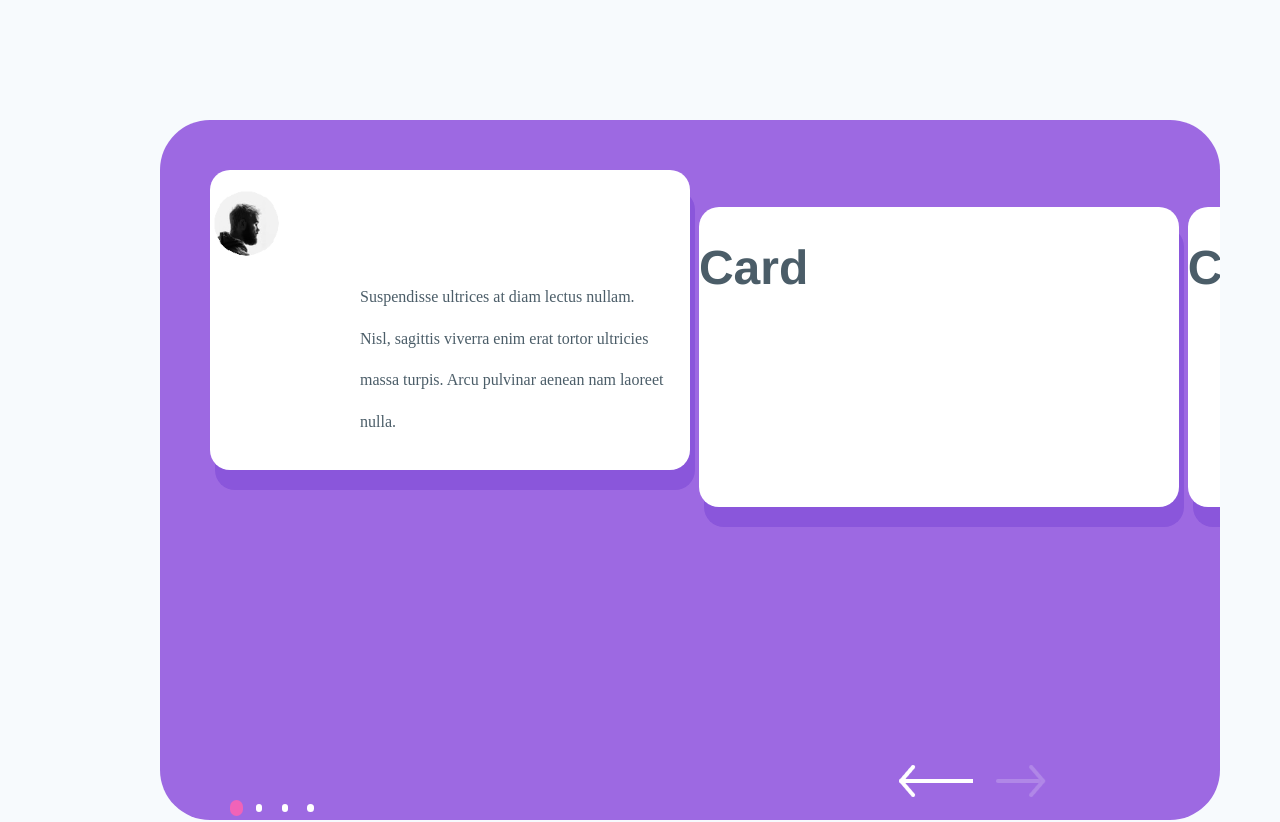
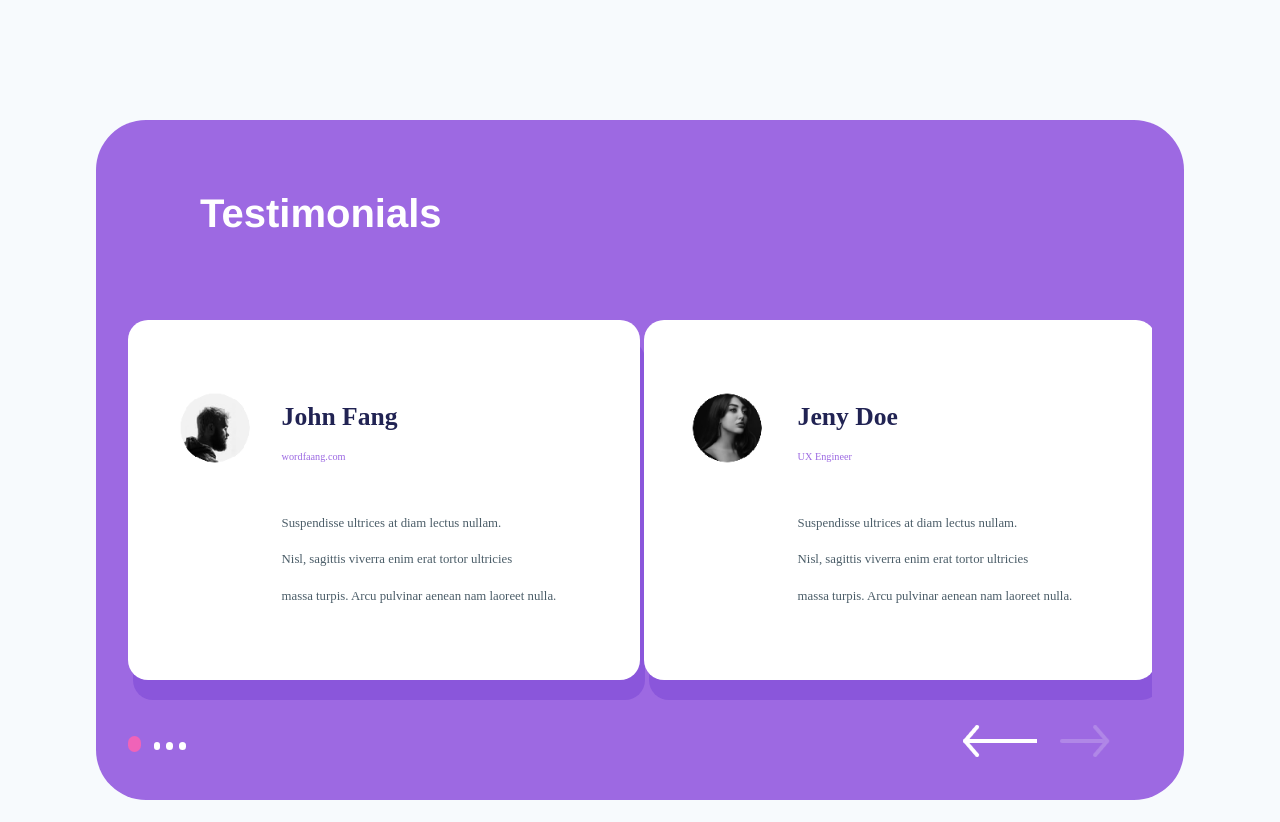
Before and after one commit to ShafeeRushdan/ClickUp, a website: page index.html in a window 1280 px wide. Shown: the part 3080-3902 px from the top of the page. Drawn offline with Linux system fonts and the light colour scheme.

Commit message:
menu complete

```diff
--- a/index.html
+++ b/index.html
@@ -89,37 +89,86 @@
 </div>
 
 <div class="testimonials">
-    <div class="testimonials__background">
+    <div class="testimonials__background"></div>
+   <div class="title__mover">
 
-        <div class="cardnew"><h2 class="whocares">Suspendisse ultrices at diam lectus nullam.</h2>
-            <div class="testimonials__carda__image"></div>
-            <br>
-            <h2 class="whocares">Nisl, sagittis viverra enim erat tortor ultricies</h2>
-            <br>
-            <h2 class="whocares">massa turpis. Arcu pulvinar aenean nam laoreet</h2>
-            <br>
-            <h2 class="whocares">nulla.</h2></h2></div>
-        <div class="card"><h2>Card</h2></div>
-        <div class="card"><h2>Card</h2></div>
-        <div class="card"><h2>Card</h2></div>
-        <div class="card"><h2>Card</h2></div>
-        <div class="card"><h2>Card</h2></div>
-        <div class="card"><h2>Card</h2></div>
-        <div class="card"><h2>Card</h2></div>
-        <div class="card"><h2>Card</h2></div>
+       <h1 class="testimonials__title">Testimonials</h1>
     </div>
 
-    <!-- <div class="testimonials__carda"></div>
+        <div class="testimonials__cardcontainer">
+
+                    <div class="card">
+                        <div class="name__mover">
+                            <h1 class="testimonials__card__name">John Fang</h1>
+                        </div>
+
+                        <div class="site__mover">
+                            <h1 class="testimonials__carda__site">wordfaang.com</h1>
+                        </div>
+
+                        <div class="testimonials__carda__image"></div>
+
+                        <div class="content__mover">
+                            <h1 class="testimonials__cardb__content">Suspendisse ultrices at diam lectus nullam.</h1>
+                            <br>
+                            <h1 class="testimonials__cardb__content">Nisl, sagittis viverra enim erat tortor ultricies</h1>
+                            <br>
+                            <h1 class="testimonials__cardb__content">massa turpis. Arcu pulvinar aenean nam laoreet nulla.</h1>
+
+                        </div>
+
+                    </div>
+
+                    <div class="card">
+                        <div class="name__mover">
+                            <h1 class="testimonials__card__name">Jeny Doe</h1>
+                        </div>
+
+                        <div class="site__mover">
+                            <h1 class="testimonials__carda__site">UX Engineer</h1>
+                        </div>
+
+                        <div class="testimonials__cardb__image"></div>
 
 
-        <h1 class="testimonials__carda__name">John Fang</h1>
-        <h1 class="testimonials__carda__site">wordfaang.com</h1>
-        <div class="testimonials__carda__image"></div> -->
-        <!-- <div class="testimonials__cardb"></div>
-        <div class="testimonials__cardb__image"></div>
-        <h1 class="testimonials__cardb__content">Suspendisse ultrices at diam lectus nullam. Nisl, sagittis viverra enim erat tortor</h1>
-        <h1 class="testimonials__cardb__site">UX Engineer</h1>
-        <h1 class="testimonials__cardb__name">Jeny Doe</h1> -->
+                        <div class="content__mover">
+                            <h1 class="testimonials__cardb__content">Suspendisse ultrices at diam lectus nullam.</h1>
+                            <br>
+                            <h1 class="testimonials__cardb__content">Nisl, sagittis viverra enim erat tortor ultricies</h1>
+                            <br>
+                            <h1 class="testimonials__cardb__content">massa turpis. Arcu pulvinar aenean nam laoreet nulla.</h1>
+
+                        </div>
+
+                    </div>
+
+
+
+                    <div class="card">
+                        <div class="name__mover">
+                            <h1 class="testimonials__card__name">Shafee Rushdan</h1>
+
+
+                        </div>
+
+                        <div class="site__mover">
+                            <h1 class="testimonials__carda__site">github.com/ShafeeRushdan</h1>
+                        </div>
+
+                        <div class="content__mover">
+                            <h1 class="testimonials__cardb__content">Suspendisse ultrices at diam lectus nullam.</h1>
+                            <br>
+                            <h1 class="testimonials__cardb__content">Nisl, sagittis viverra enim erat tortor ultricies</h1>
+                            <br>
+                            <h1 class="testimonials__cardb__content">massa turpis. Arcu pulvinar aenean nam laoreet nulla.</h1>
+
+                        </div>
+                    </div>
+
+                </div>
+            </div>
+        </div>
+    </div>
         <div class="testimonials__dota"></div>
         <div class="testimonials__dotb"></div>
         <div class="testimonials__dotc"></div>
--- a/styles.css
+++ b/styles.css
@@ -592,32 +592,44 @@ div.security__background {
 
 /* TESTIMONIALS */
 div.testimonials__background {
+  position: absolute;
+  width: 85%;
+  height: 85%;
+  left: 7.5%;
+  top: 400%;
+
+  background: #9d69e2;
+  border-radius: 50px;
+
+
+
+  color: #FFFFFF;
+
+
+  overflow-x: scroll;
+
+  white-space: nowrap;
+
+}
+div.testimonials__cardcontainer {
   /* Rectangle 35 */
   position: absolute;
-  width: 75%;
-  height: 75%;
-  left: 12.5%;
-  top: 400%;
-
-  background: #9d69e2;
-  border-radius: 50px;
-
-  font-family: Helvetica;
-  font-style: normal;
-  font-weight: bold;
-  font-size: 2.5vw;
-  line-height: 130%;
-  color: #FFFFFF;
-
-padding: 50px 50px;
+  width: 80%;
+  height: 90%;
+  left: 10%;
+  top: 425%;
+
+
+
+
+
+
+
   overflow-x: scroll;
 
   white-space: nowrap;
 
 }
-
-
-
 div.testimonials__carda {
   /* Rectangle 35 */
   position: absolute;
@@ -625,15 +637,10 @@ div.testimonials__carda {
   height: 50%;
   left: 18%;
   top: 425%;
-  background: #FFFFFF;
-  -webkit-box-shadow: 0px 20px 0px rgba(156, 105, 226, 0.3);
-          box-shadow: 0px 20px 0px rgba(156, 105, 226, 0.3);
-  border-radius: 20px;
-  -webkit-box-shadow: 5px 20px #8a56db;
-          box-shadow: 5px 20px #8a56db;
-
-}
-
+
+
+
+}
 h1.testimonials__carda__content {
   /* Suspendisse ultrices at diam lectus nullam. Nisl, sagittis viverra enim erat tortor ultricies massa turpis. Arcu pulvinar aenean nam laoreet nulla. */
   position: absolute;
@@ -650,59 +657,76 @@ h1.testimonials__carda__content {
   /* 1 */
   color: #4B5D68;
 }
-
-h1.testimonials__carda__name {
+h1.testimonials__card__name {
   /* John Fang */
+
+  font-family: Avenir;
+  font-size: 2vw;
+  color: #212353;
+
+}
+h1.testimonials__title {
+  /* Testimonials */
+
+position: absolute;
+
+
+font-family: Helvetica;
+font-style: normal;
+font-weight: bold;
+font-size: 40px;
+line-height: 130%;
+/* identical to box height, or 52px */
+display: flex;
+align-items: center;
+
+color: white;
+
+
+}
+div.title__mover {
+  position: absolute;
+  top: 405%;
+  padding-left: 15%;
+
+}
+div.content__mover {
+  position: absolute;
+  top: 27%;
+  padding-left: 15%;
+
+}
+div.name__mover {
+  position: absolute;
+  top: 9%;
+  padding-left: 15%;
+}
+
+div.site__mover {
+  position: absolute;
+  top: 17%;
+  padding-left: 100%;
+}
+
+h1.testimonials__carda__site {
+  /* wordfaang.com */
   position: absolute;
   width: 10%;
   height: 5%;
-  left: 30%;
-  top: 435%;
-  font-family: Avenir;
-  font-style: normal;
-  font-weight: 800;
-  font-size: 1.25vw;
-  line-height: 160%;
-  /* identical to box height, or 29px */
-  display: -webkit-box;
-  display: -ms-flexbox;
-  display: flex;
-  -webkit-box-align: center;
-      -ms-flex-align: center;
-          align-items: center;
-  letter-spacing: 0.005em;
-  /* 2 */
-  color: #212353;
-}
-
-h1.testimonials__carda__site {
-  /* wordfaang.com */
-  position: absolute;
-  width: 10%;
-  height: 5%;
-  left: 30%;
-  top: 440%;
+  left: 15%;
+  top: 14%;
   font-family: Avenir;
   font-style: normal;
   font-weight: 500;
-  font-size: 1vw;
-  line-height: 160%;
-  /* or 22px */
-  display: -webkit-box;
-  display: -ms-flexbox;
-  display: flex;
-  -webkit-box-align: center;
-      -ms-flex-align: center;
-          align-items: center;
-  letter-spacing: 0.01em;
-  /* 3 */
+  font-size: .8vw;
+  line-height: 160%;
+
   color: #9C69E2;
 }
-
 div.testimonials__carda__image {
   /* Ellipse 76 */
   position: absolute;
-  width: 6.3%;
+  width: 7%;
   height: 13%;
   background-image: url("propic.png");
   top: 10%;
@@ -733,10 +757,10 @@ div.testimonials__cardb {
 div.testimonials__cardb__image {
   /* Ellipse 76 */
   position: absolute;
-  width: 6.3%;
+  width: 7%;
   height: 13%;
-  left: 68%;
-  top: 435%;
+  left: 55%;
+  top: 10%;
   background-image: url("propicb.png");
   background-repeat: no-repeat;
   background-size: contain;
@@ -744,16 +768,11 @@ div.testimonials__cardb__image {
 
 h1.testimonials__cardb__content {
   /* Suspendisse ultrices at diam lectus nullam. Nisl, sagittis viverra enim erat tortor */
-  position: absolute;
-  width: 12.5%;
-  height: 50%;
-  left: 75%;
-  top: 447%;
-  font-family: Avenir;
-  font-style: normal;
-  font-weight: normal;
-  font-size: 1.25vw;
-  line-height: 180%;
+  font-family: Avenir;
+  font-style: normal;
+  font-weight: normal;
+  font-size: 1vw;
+  line-height: 10%;
   /* or 32px */
   /* 1 */
   color: #4B5D68;
@@ -812,8 +831,8 @@ div.testimonials__dota {
   position: absolute;
   width: 1%;
   height: 2%;
-  left: 18%;
-  top: 485%;
+  left: 10%;
+  top: 477%;
   /* 4 */
   background: #F063B8;
   border-radius: 50px;
@@ -824,8 +843,8 @@ div.testimonials__dotb {
   position: absolute;
   width: .5%;
   height: 1%;
-  left: 20%;
-  top: 485.5%;
+  left: 12%;
+  top: 477.75%;
   background: #FFFFFF;
   border-radius: 50px;
 }
@@ -835,8 +854,8 @@ div.testimonials__dotc {
   position: absolute;
   width: .5%;
   height: 1%;
-  left: 22%;
-  top: 485.5%;
+  left: 13%;
+  top: 477.75%;
   border-radius: 50px;
   background: #FFFFFF;
 }
@@ -846,8 +865,8 @@ div.testimonials__dotd {
   position: absolute;
   width: .5%;
   height: 1%;
-  left: 24%;
-  top: 485.5%;
+  left: 14%;
+  top: 477.75%;
   border-radius: 50px;
   background: #FFFFFF;
 }
@@ -857,8 +876,8 @@ div.testimonials__arrowa {
   position: absolute;
   width: 6%;
   height: 10%;
-  left: 70%;
-  top: 477%;
+  left: 75%;
+  top: 472%;
   background-image: url("warrow.png");
 }
 
@@ -867,8 +886,8 @@ div.testimonials__arrowb {
   position: absolute;
   width: 6%;
   height: 10%;
-  left: 76%;
-  top: 477%;
+  left: 81%;
+  top: 472%;
   opacity: 20%;
   background-image: url("warrowb.png");
 }
@@ -882,6 +901,36 @@ div.scrolling-wrapper {
 
 }
 div.cardnew {
+    display: inline-block;
+    background-color: white;
+    width: 50%;
+    height: 50%;
+
+    -webkit-box-shadow: 0px 20px 0px rgba(156, 105, 226, 0.3);
+    box-shadow: 0px 20px 0px rgba(156, 105, 226, 0.3);
+    border-radius: 20px;
+    -webkit-box-shadow: 5px 20px #8a56db;
+    box-shadow: 5px 20px #8a56db;
+    /* 1 */
+    color: #4B5D68;
+
+
+  }
+  h2.whocares {
+
+    font-family: Avenir;
+    font-style: normal;
+    font-weight: normal;
+    font-size: 1vw;
+    line-height: 100%;
+    width:5%;
+    color: #4B5D68;
+
+
+
+  }
+  div.card{
+
     display: inline-block;
     background-color: white;
     width: 50%;
@@ -891,35 +940,7 @@ div.cardnew {
     border-radius: 20px;
     -webkit-box-shadow: 5px 20px #8a56db;
     box-shadow: 5px 20px #8a56db;
-    /* 1 */
-    color: #4B5D68;
-
-
-  }
-  h2.whocares {
-    position: absolute;
-    font-family: Avenir;
-    font-style: normal;
-    font-weight: normal;
-    font-size: 1.25vw;
-    line-height: 180%;
-    width:15.5%;
-    color: #4B5D68;
-    text-align: justify;
-    padding: 100px 150px ;
-
-  }
-  div.card{
-    display: inline-block;
-    background-color: white;
-    width: 50%;
-    height: 50%;
-    -webkit-box-shadow: 0px 20px 0px rgba(156, 105, 226, 0.3);
-    box-shadow: 0px 20px 0px rgba(156, 105, 226, 0.3);
-    border-radius: 20px;
-    -webkit-box-shadow: 5px 20px #8a56db;
-    box-shadow: 5px 20px #8a56db;
-    text-align: justify;
+
     /* 1 */
     color: #4B5D68;
   }
```
Lines whose indentation alone changed are shown as unchanged.
